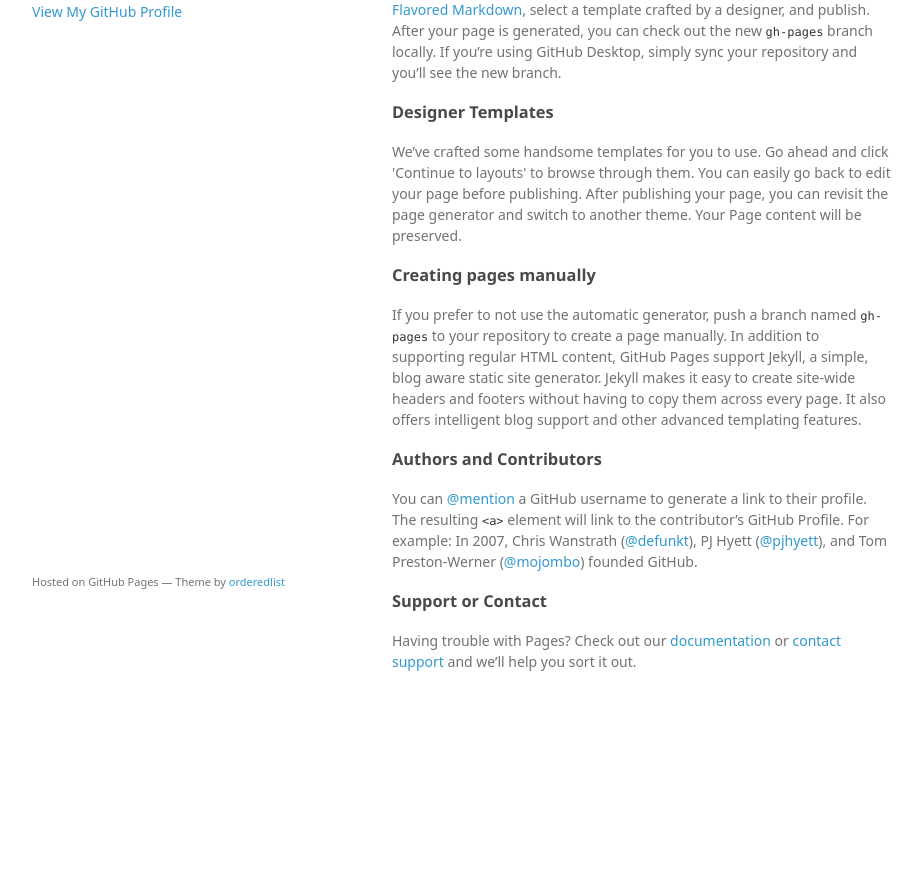
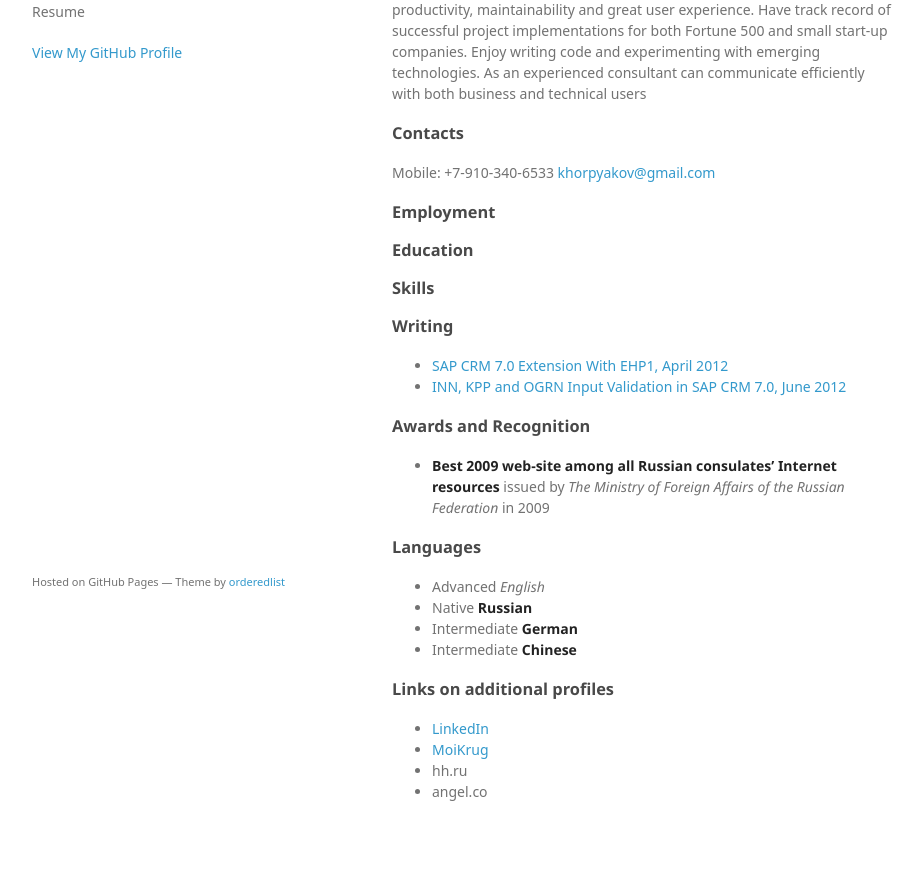
Before and after one commit to khorpy/khorpy.github.io, a plain HTML site: page index.html in a window 1280 px wide. Shown: the part 139-1011 px from the top of the page, without its empty margins (178-1100 px from the left). Before the commit the page ends 881 px from the top, so only its background shows below. Drawn offline with Linux system fonts and the light colour scheme; a web font is replaced by a local one.

Commit message:
Replace master branch with page content via GitHub

```diff
--- a/index.html
+++ b/index.html
@@ -3,7 +3,7 @@
   <head>
     <meta charset="utf-8">
     <meta http-equiv="X-UA-Compatible" content="chrome=1">
-    <title>Mikhail Khorpyakov CV by khorpy</title>
+    <title>Mikhail Khorpyakov by khorpy</title>
 
     <link rel="stylesheet" href="stylesheets/styles.css">
     <link rel="stylesheet" href="stylesheets/github-light.css">
@@ -15,8 +15,8 @@
   <body>
     <div class="wrapper">
       <header>
-        <h1>Mikhail Khorpyakov CV</h1>
-        <p></p>
+        <h1>Mikhail Khorpyakov</h1>
+        <p>Resume</p>
 
 
         <p class="view"><a href="https://github.com/khorpy">View My GitHub Profile</a></p>
@@ -26,27 +26,62 @@
         <h3>
 <a id="welcome-to-github-pages" class="anchor" href="#welcome-to-github-pages" aria-hidden="true"><span aria-hidden="true" class="octicon octicon-link"></span></a>Welcome to GitHub Pages.</h3>
 
-<p>This automatic page generator is the easiest way to create beautiful pages for all of your projects. Author your page content here <a href="https://guides.github.com/features/mastering-markdown/">using GitHub Flavored Markdown</a>, select a template crafted by a designer, and publish. After your page is generated, you can check out the new <code>gh-pages</code> branch locally. If you’re using GitHub Desktop, simply sync your repository and you’ll see the new branch.</p>
+<p>Software engineer with 12+ years of experience in software, web and enterprise applications development with strong emphasis on quality, productivity, maintainability and great user experience. Have track record of successful project implementations for both Fortune 500 and small start-up companies. Enjoy writing code and experimenting with emerging technologies. As an experienced consultant can communicate efficiently with both business and technical users</p>
 
 <h3>
-<a id="designer-templates" class="anchor" href="#designer-templates" aria-hidden="true"><span aria-hidden="true" class="octicon octicon-link"></span></a>Designer Templates</h3>
+<a id="contacts" class="anchor" href="#contacts" aria-hidden="true"><span aria-hidden="true" class="octicon octicon-link"></span></a>Contacts</h3>
 
-<p>We’ve crafted some handsome templates for you to use. Go ahead and click 'Continue to layouts' to browse through them. You can easily go back to edit your page before publishing. After publishing your page, you can revisit the page generator and switch to another theme. Your Page content will be preserved.</p>
+<p>Mobile: +7-910-340-6533
+<a href="mailto:khorpyakov@gmail.com">khorpyakov@gmail.com</a></p>
 
 <h3>
-<a id="creating-pages-manually" class="anchor" href="#creating-pages-manually" aria-hidden="true"><span aria-hidden="true" class="octicon octicon-link"></span></a>Creating pages manually</h3>
-
-<p>If you prefer to not use the automatic generator, push a branch named <code>gh-pages</code> to your repository to create a page manually. In addition to supporting regular HTML content, GitHub Pages support Jekyll, a simple, blog aware static site generator. Jekyll makes it easy to create site-wide headers and footers without having to copy them across every page. It also offers intelligent blog support and other advanced templating features.</p>
+<a id="employment" class="anchor" href="#employment" aria-hidden="true"><span aria-hidden="true" class="octicon octicon-link"></span></a>Employment</h3>
 
 <h3>
-<a id="authors-and-contributors" class="anchor" href="#authors-and-contributors" aria-hidden="true"><span aria-hidden="true" class="octicon octicon-link"></span></a>Authors and Contributors</h3>
-
-<p>You can <a href="https://help.github.com/articles/basic-writing-and-formatting-syntax/#mentioning-users-and-teams" class="user-mention">@mention</a> a GitHub username to generate a link to their profile. The resulting <code>&lt;a&gt;</code> element will link to the contributor’s GitHub Profile. For example: In 2007, Chris Wanstrath (<a href="https://github.com/defunkt" class="user-mention">@defunkt</a>), PJ Hyett (<a href="https://github.com/pjhyett" class="user-mention">@pjhyett</a>), and Tom Preston-Werner (<a href="https://github.com/mojombo" class="user-mention">@mojombo</a>) founded GitHub.</p>
+<a id="education" class="anchor" href="#education" aria-hidden="true"><span aria-hidden="true" class="octicon octicon-link"></span></a>Education</h3>
 
 <h3>
-<a id="support-or-contact" class="anchor" href="#support-or-contact" aria-hidden="true"><span aria-hidden="true" class="octicon octicon-link"></span></a>Support or Contact</h3>
+<a id="skills" class="anchor" href="#skills" aria-hidden="true"><span aria-hidden="true" class="octicon octicon-link"></span></a>Skills</h3>
 
-<p>Having trouble with Pages? Check out our <a href="https://help.github.com/pages">documentation</a> or <a href="https://github.com/contact">contact support</a> and we’ll help you sort it out.</p>
+<h3>
+<a id="writing" class="anchor" href="#writing" aria-hidden="true"><span aria-hidden="true" class="octicon octicon-link"></span></a>Writing</h3>
+
+<ul>
+<li><a href="http://sapland.ru/articles/stats/2012/1/rasshirenie-funktsionala-sap-crm-70-s-pomoschiyu-ehp1.html">SAP CRM 7.0 Extension With EHP1, April 2012</a></li>
+<li><a href="http://sapland.ru/articles/stats/2012/1/proverka-korrektnosti-vvoda-inn-kpp-i-ogrn-v-sap-crm-70.html">INN, KPP and OGRN Input Validation in SAP CRM 7.0, June 2012</a></li>
+</ul>
+
+<h3>
+<a id="awards-and-recognition" class="anchor" href="#awards-and-recognition" aria-hidden="true"><span aria-hidden="true" class="octicon octicon-link"></span></a>Awards and Recognition</h3>
+
+<ul>
+<li>
+<strong>Best 2009 web-site among all Russian consulates’ Internet resources</strong> issued by <em>The Ministry of Foreign Affairs of the Russian Federation</em> in 2009</li>
+</ul>
+
+<h3>
+<a id="languages" class="anchor" href="#languages" aria-hidden="true"><span aria-hidden="true" class="octicon octicon-link"></span></a>Languages</h3>
+
+<ul>
+<li>Advanced <em>English</em>
+</li>
+<li>Native <strong>Russian</strong>
+</li>
+<li>Intermediate <strong>German</strong>
+</li>
+<li>Intermediate <strong>Chinese</strong>
+</li>
+</ul>
+
+<h3>
+<a id="links-on-additional-profiles" class="anchor" href="#links-on-additional-profiles" aria-hidden="true"><span aria-hidden="true" class="octicon octicon-link"></span></a>Links on additional profiles</h3>
+
+<ul>
+<li><a href="https://linkedin.com/in/mikhail-khorpyakov-20292739">LinkedIn</a></li>
+<li><a href="https://moikrug.ru/mihail-horpyakov">MoiKrug</a></li>
+<li>hh.ru</li>
+<li>angel.co</li>
+</ul>
       </section>
       <footer>
         <p><small>Hosted on GitHub Pages &mdash; Theme by <a href="https://github.com/orderedlist">orderedlist</a></small></p>
```
Also changed, not shown: params.json (+3 -3 lines).
